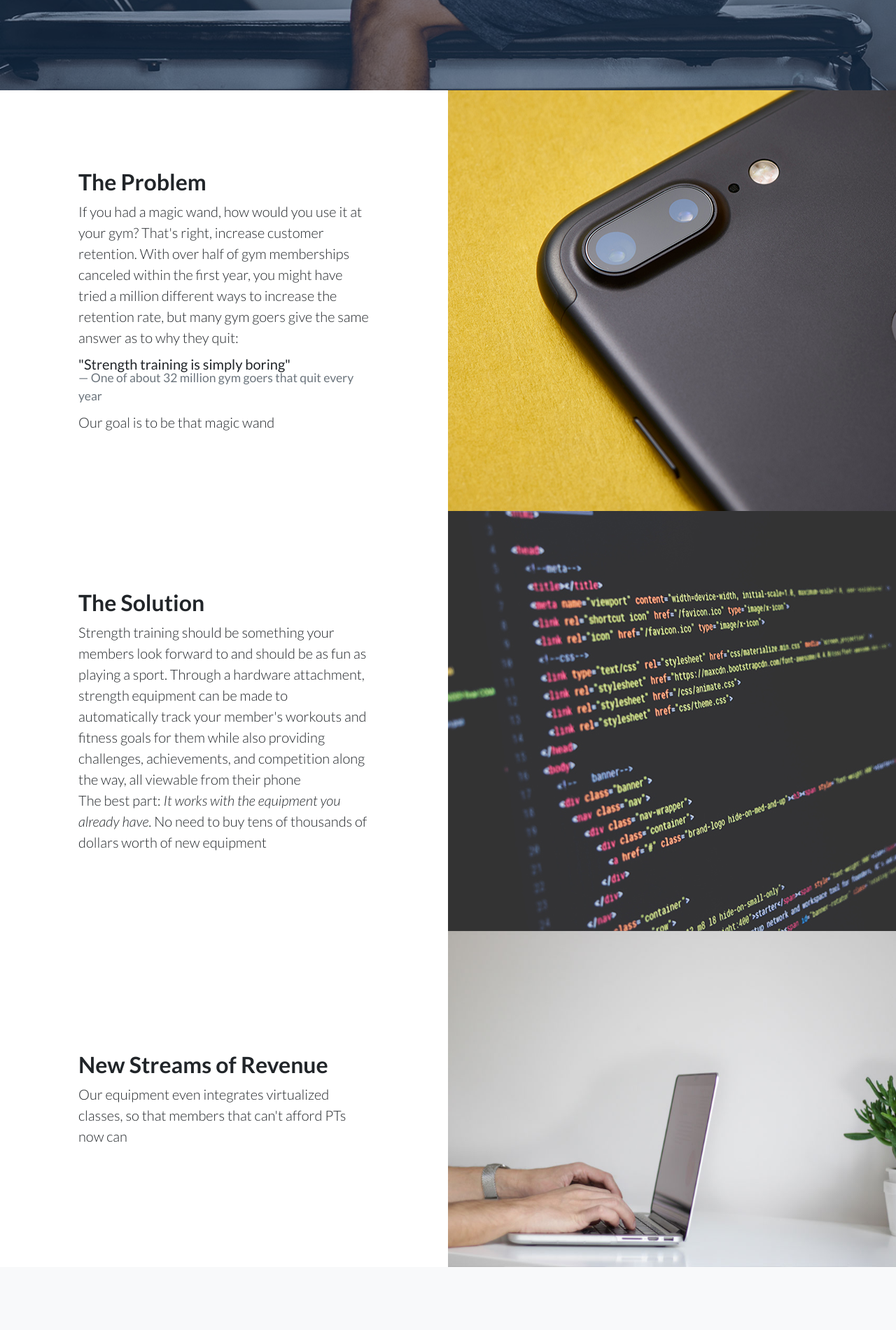
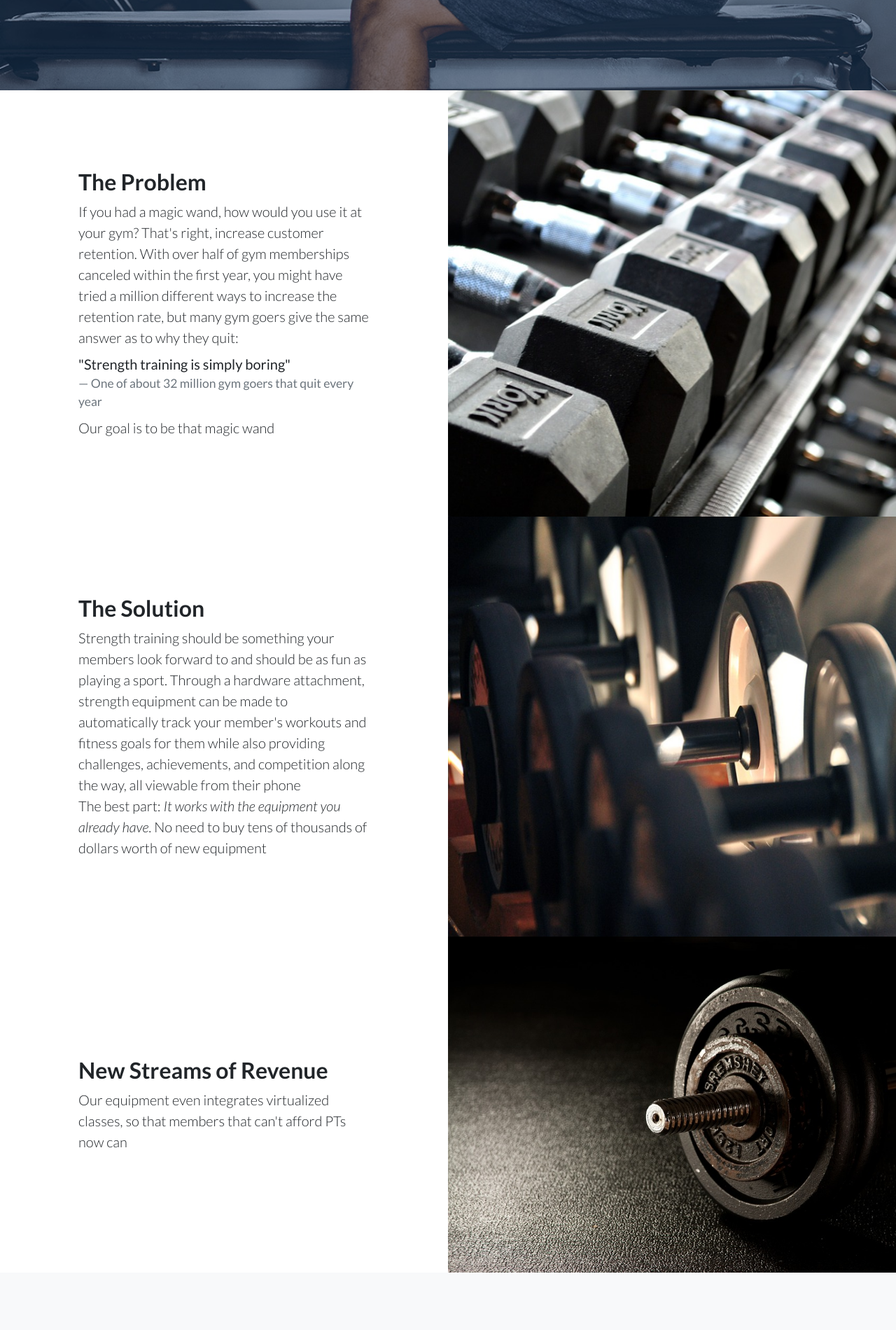
Before and after one commit to swolytics/swolytics.github.io, a plain HTML site: page index.html in a window 1280 px wide. Shown: the part 680-2580 px from the top of the page at 70% size. Drawn offline with nearby package versions, Linux system fonts and the light colour scheme.

Commit message:
new images

```diff
--- a/index.html
+++ b/index.html
@@ -55,13 +55,13 @@
                         <h2>The Problem</h2>
                         <p class="lead mb-2">If you had a magic wand, how would you use it at your gym? That's right, increase customer retention. With over half of gym memberships canceled within the first year, you might have tried a million different ways to increase the retention rate, but many gym goers give the same answer as to why they quit: </p>
 			<blockquote class="blockquote mb-2">
-			  <p class="mb-2">"Strength training is simply boring"</p>
+			  <p class="mb-3">"Strength training is simply boring"</p>
 			  <footer class="blockquote-footer">One of about 32 million gym goers that quit every year</footer>
 			</blockquote>
 
 			<p class="lead mb-0">Our goal is to be that magic wand</p>
                     </div>
-                    <div class="col-lg-6 order-lg-2 text-white showcase-img" style="background-image: url('assets/img/bg-showcase-1.jpg')"></div>
+                    <div class="col-lg-6 order-lg-2 text-white showcase-img" style="background-image: url('assets/img/fitness-375472_960_720.jpg')"></div>
                 </div>
 	</section>
         <!-- Image Showcases-->
@@ -74,14 +74,14 @@
 			  The best part: <em>It works with the equipment you already have</em>. No need to buy tens of thousands of dollars worth of new equipment
 			</p>
                     </div>
-                    <div class="col-lg-6 text-white showcase-img" style="background-image: url('assets/img/bg-showcase-2.jpg')"></div>
+                    <div class="col-lg-6 text-white showcase-img" style="background-image: url('assets/img/weights2.jpg')"></div>
                 </div>
                 <div class="row g-0">
-                    <div class="col-lg-6 order-lg-2 text-white showcase-img" style="background-image: url('assets/img/bg-showcase-3.jpg')"></div>
                     <div class="col-lg-6 order-lg-1 my-auto showcase-text">
                         <h2>New Streams of Revenue</h2>
                         <p class="lead mb-0">Our equipment even integrates virtualized classes, so that members that can't afford PTs now can </p>
                     </div>
+                    <div class="col-lg-6 order-lg-2 text-white showcase-img" style="background-image: url('assets/img/weights.jpg')"></div>
                 </div>
             </div>
         </section>
```
Also changed, not shown: gymgoers.html (+3 -3 lines), assets/img/fitness-375472_960_720.jpg (added), assets/img/gym.jpg (added), assets/img/weights.jpg (added), assets/img/weights2.jpg (added), css/styles.css.
